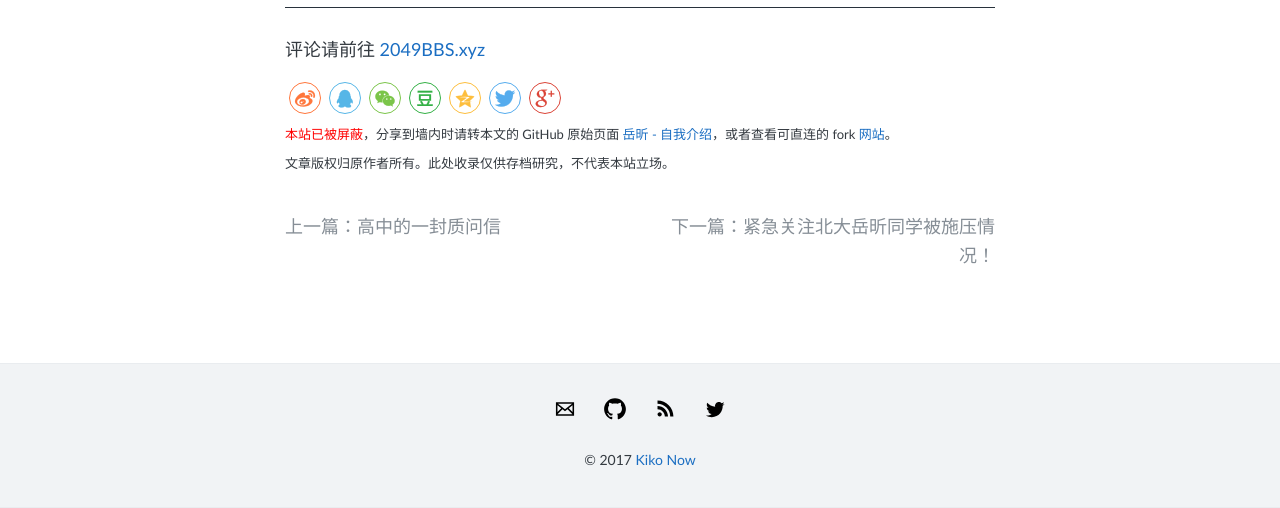
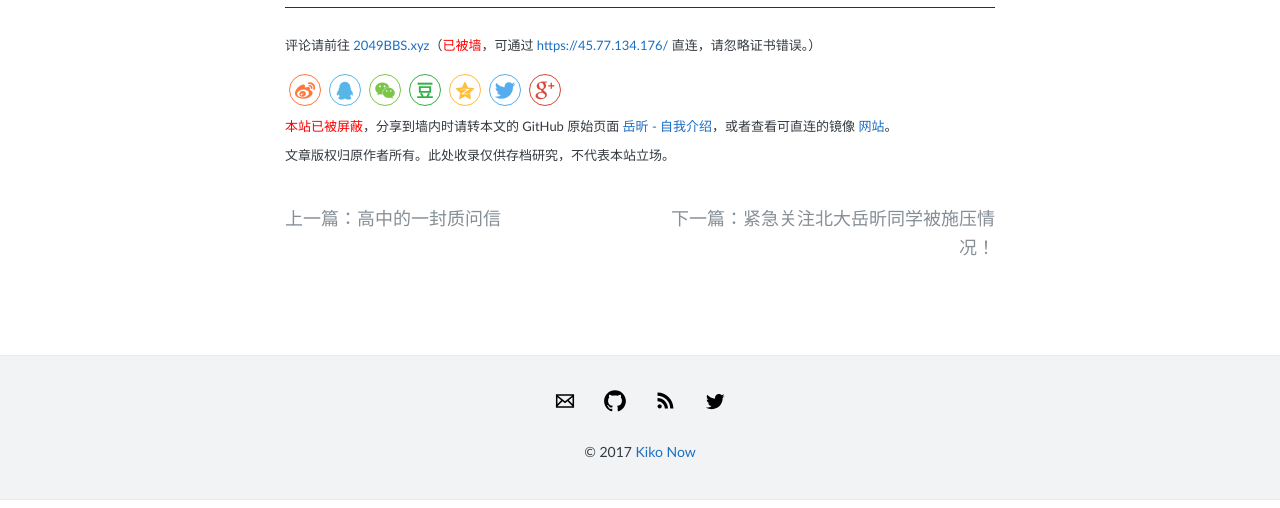
Before and after one commit to Terminus2049/Terminus2049.github.io, a Jekyll site: the page built from _posts/2018-04-23-yue-xin-self-introduction.md, in a window 1280 px wide. Shown: the part 706-1214 px from the top of the page. Built offline with Jekyll 4.4.1, drawn with Linux system fonts in a browser that asks for light colours.

Commit message:
更新2049bbs说明

```diff
--- a/_layouts/post.html
+++ b/_layouts/post.html
@@ -27,10 +27,15 @@ layout: default
   </div>
 
   <hr style="border-top:1px solid #28323C;"/>
-	<p>评论请前往 <a href="http://2049bbs.xyz/">2049BBS.xyz</a></p>
+
+  <font size=2px>
+	   <p>评论请前往 <a href="https://2049bbs.xyz/">2049BBS.xyz</a>（<span style="color:red">已被墙</span>，可通过 <a href="https://45.77.134.176/">https://45.77.134.176/ </a>直连，请忽略证书错误。）</p>
+  </font>
+
 	<div class="social-share" data-disabled="linkedin,diandian,tencent,facebook"></div>
+
   <font size=2px><span style="color:red">
-    本站已被屏蔽</span>，分享到墙内时请转本文的 GitHub 原始页面 <a href="https://github.com/Terminus2049/Terminus2049.github.io/blob/master/{{ page.path }}">{{ page.title }}</a>，或者查看可直连的 fork <a href="https://github.com/Terminus2049/Terminus2049.github.io#%E6%9C%89%E6%95%88%E9%95%9C%E5%83%8F">网站</a>。
+    本站已被屏蔽</span>，分享到墙内时请转本文的 GitHub 原始页面 <a href="https://github.com/Terminus2049/Terminus2049.github.io/blob/master/{{ page.path }}">{{ page.title }}</a>，或者查看可直连的镜像 <a href="{{ site.baseurl }}/about.html">网站</a>。
     <br>
     文章版权归原作者所有。此处收录仅供存档研究，不代表本站立场。
   </font>
```
Also changed, not shown: README.md.
